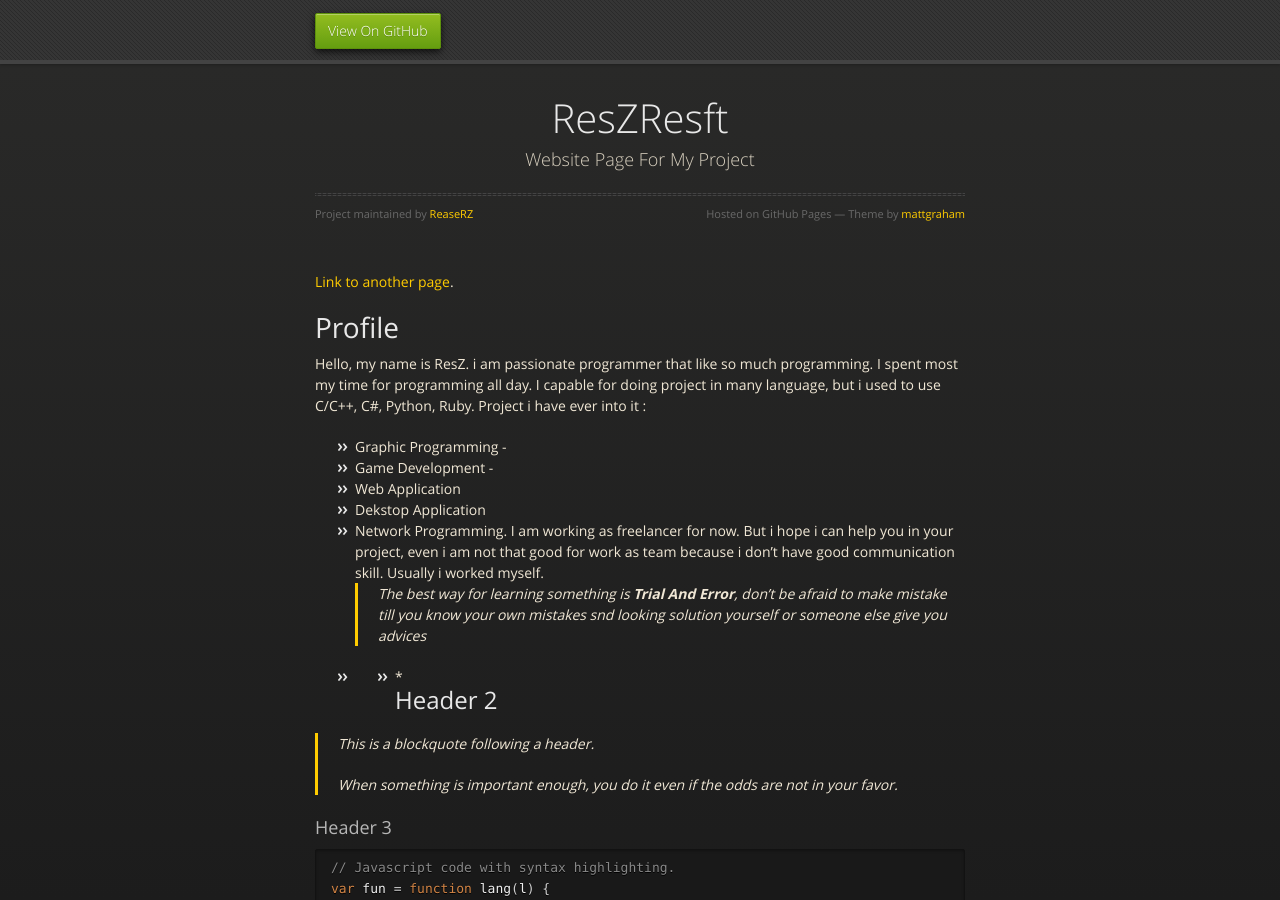
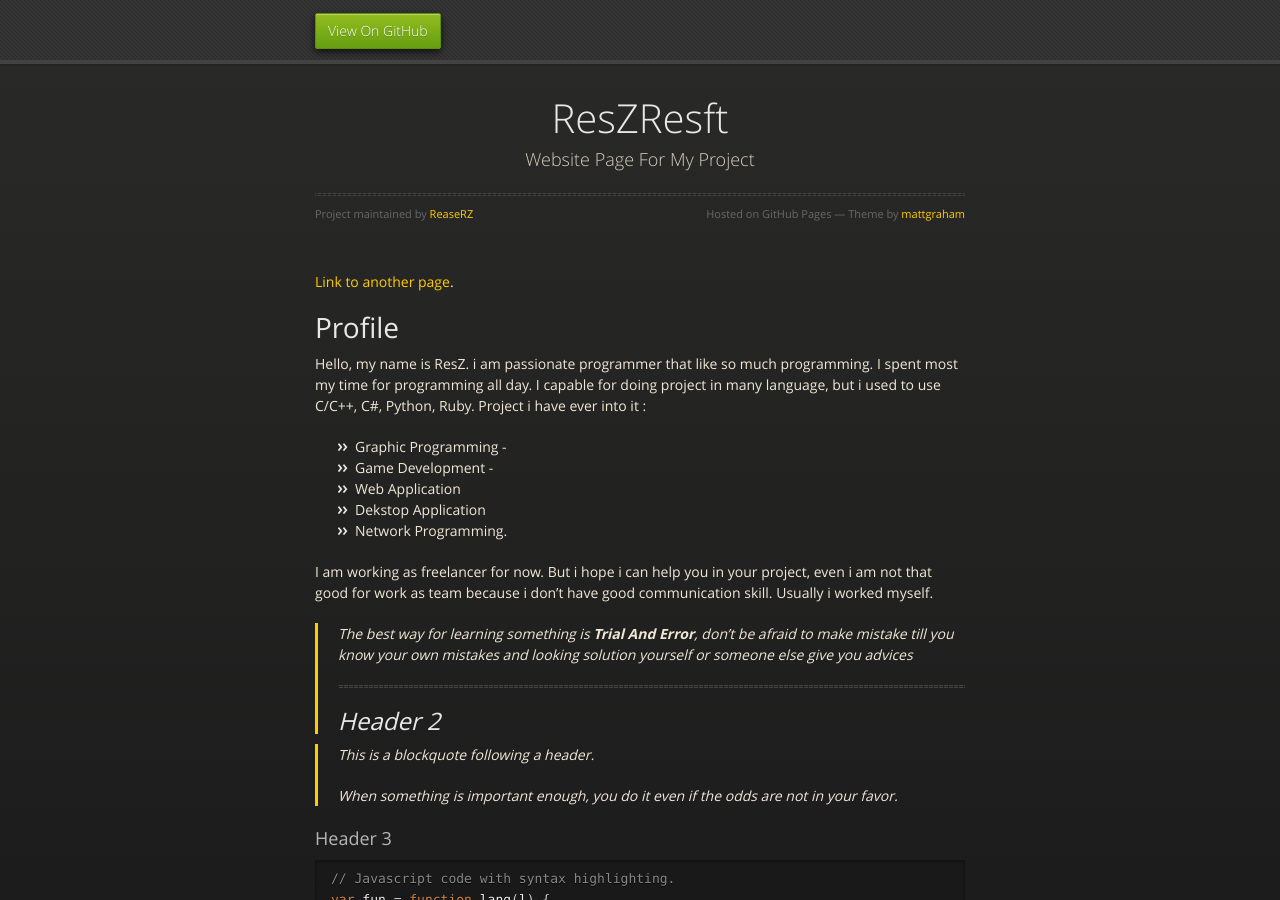
Before and after one commit to ReaseRZ/reaserz.github.io, a Jekyll site: the page built from index.md, in a window 1280 px wide and 900 px high. Built offline with Jekyll 4.4.1, drawn with Linux system fonts in a browser that asks for light colours.

Commit message:
Update index.md

```diff
--- a/index.md
+++ b/index.md
@@ -12,8 +12,9 @@ Project i have ever into it :
 - Web Application
 - Dekstop Application
 - Network Programming.
+
 I am working as freelancer for now. But i hope i can help you in your project, even i am not that good for work as team because i don't have good communication skill. Usually i worked myself.
-> The best way for learning something is **Trial And Error**, don't be afraid to make mistake till you know your own mistakes snd looking solution yourself or
+> The best way for learning something is **Trial And Error**, don't be afraid to make mistake till you know your own mistakes and looking solution yourself or
 > someone else give you advices
 * * *
 ## Header 2
```
